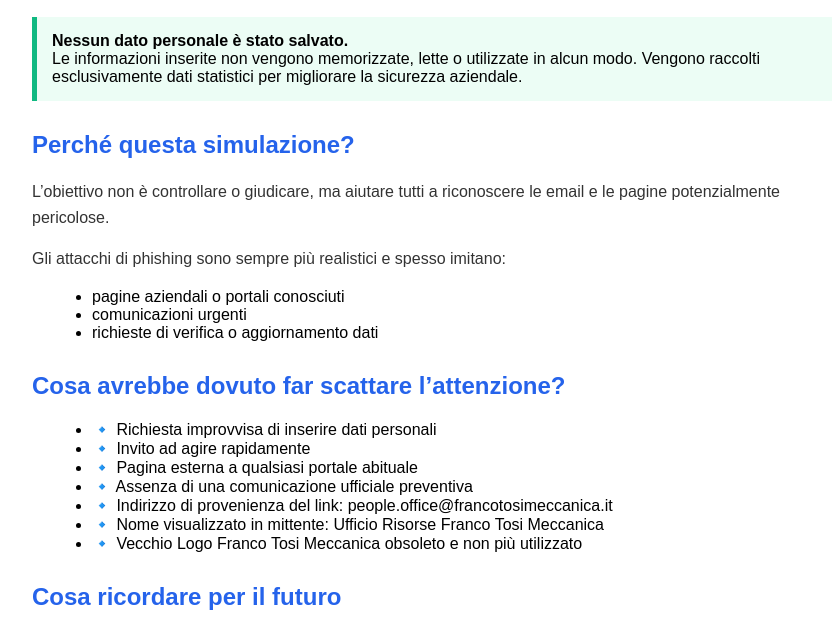
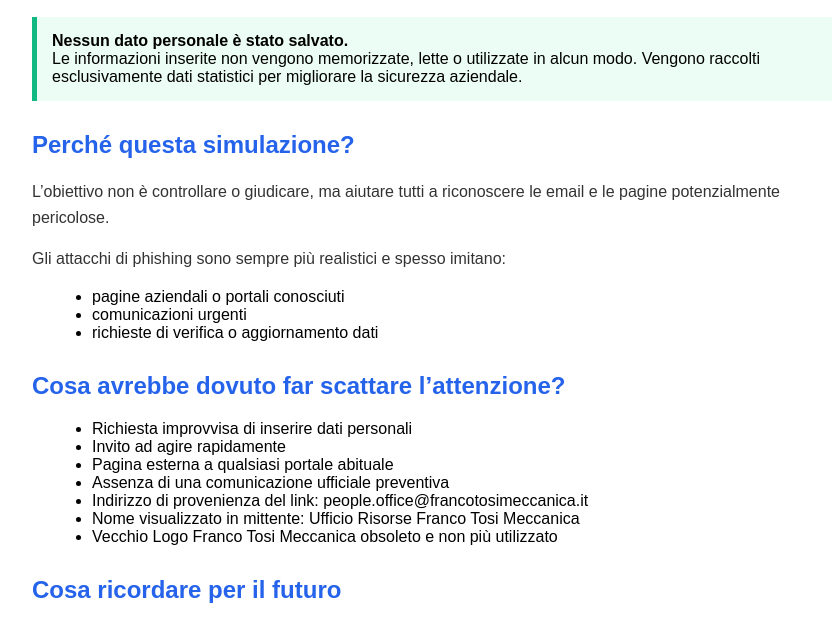
Before and after one commit to Nyki94/awareness-phishing, a plain HTML site: page index.html in a window 1280 px wide. Shown: the part 335-952 px from the top of the page, without its empty margins (208-1041 px from the left). Drawn offline with Linux system fonts and the light colour scheme.

Commit message:
Fix HTML encoding issues in index.html

```diff
--- a/index.html
+++ b/index.html
@@ -112,13 +112,13 @@
     <h2>Cosa avrebbe dovuto far scattare l’attenzione?</h2>
 
     <ul>
-        <li>🔹 Richiesta improvvisa di inserire dati personali</li>
-        <li>🔹 Invito ad agire rapidamente</li>
-        <li>🔹 Pagina esterna a qualsiasi portale abituale</li>
-        <li>🔹 Assenza di una comunicazione ufficiale preventiva</li>
-        <li>🔹 Indirizzo di provenienza del link: people.office@francotosimeccanica.it</li>
-        <li>🔹 Nome visualizzato in mittente: Ufficio Risorse Franco Tosi Meccanica</li>
-        <li>🔹 Vecchio Logo Franco Tosi Meccanica obsoleto e non più utilizzato</li>
+        <li>Richiesta improvvisa di inserire dati personali</li>
+        <li>Invito ad agire rapidamente</li>
+        <li>Pagina esterna a qualsiasi portale abituale</li>
+        <li>Assenza di una comunicazione ufficiale preventiva</li>
+        <li>Indirizzo di provenienza del link: people.office@francotosimeccanica.it</li>
+        <li>Nome visualizzato in mittente: Ufficio Risorse Franco Tosi Meccanica</li>
+        <li>Vecchio Logo Franco Tosi Meccanica obsoleto e non più utilizzato</li>
     </ul>
     <h2>Cosa ricordare per il futuro</h2>
     <ul>
```
